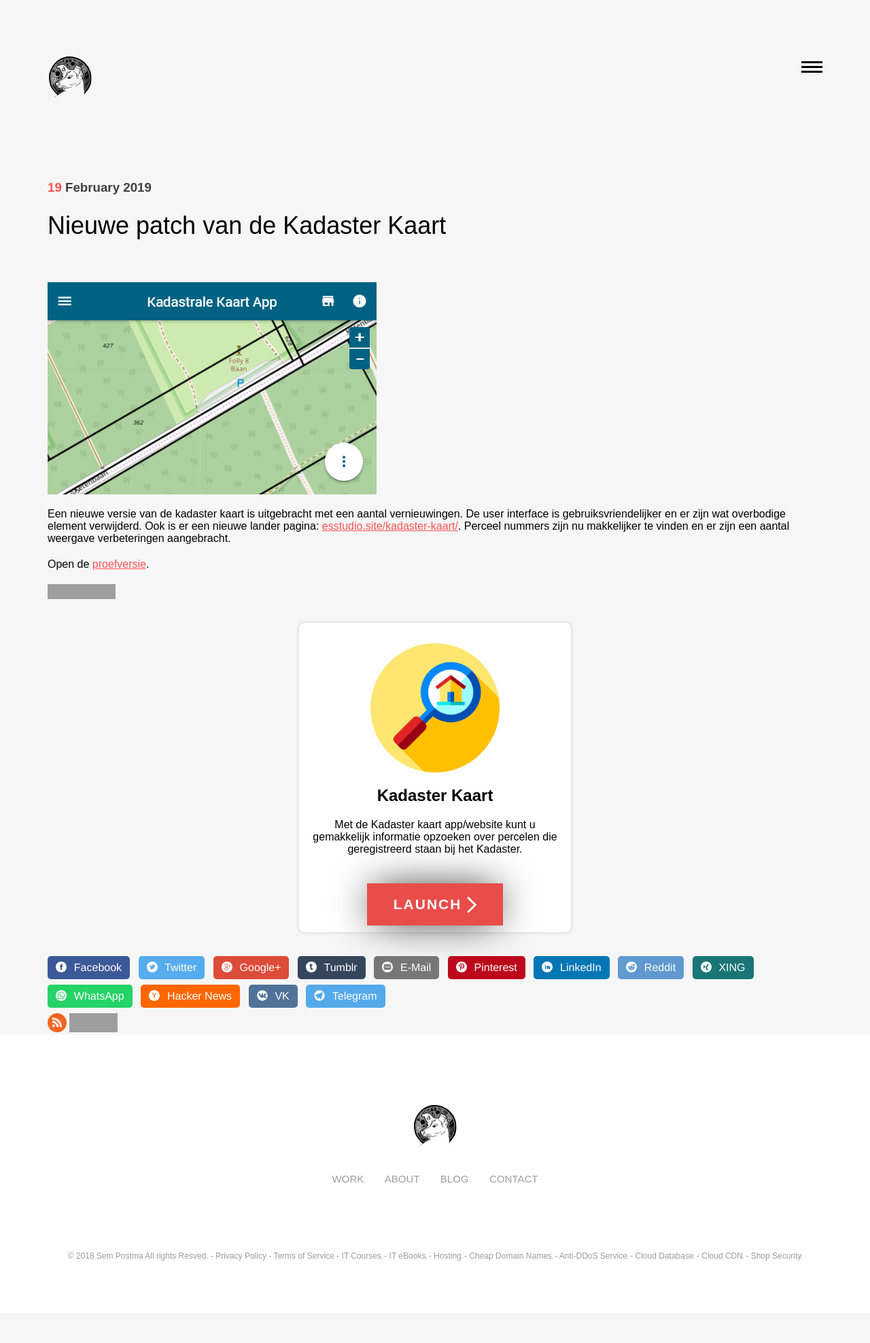
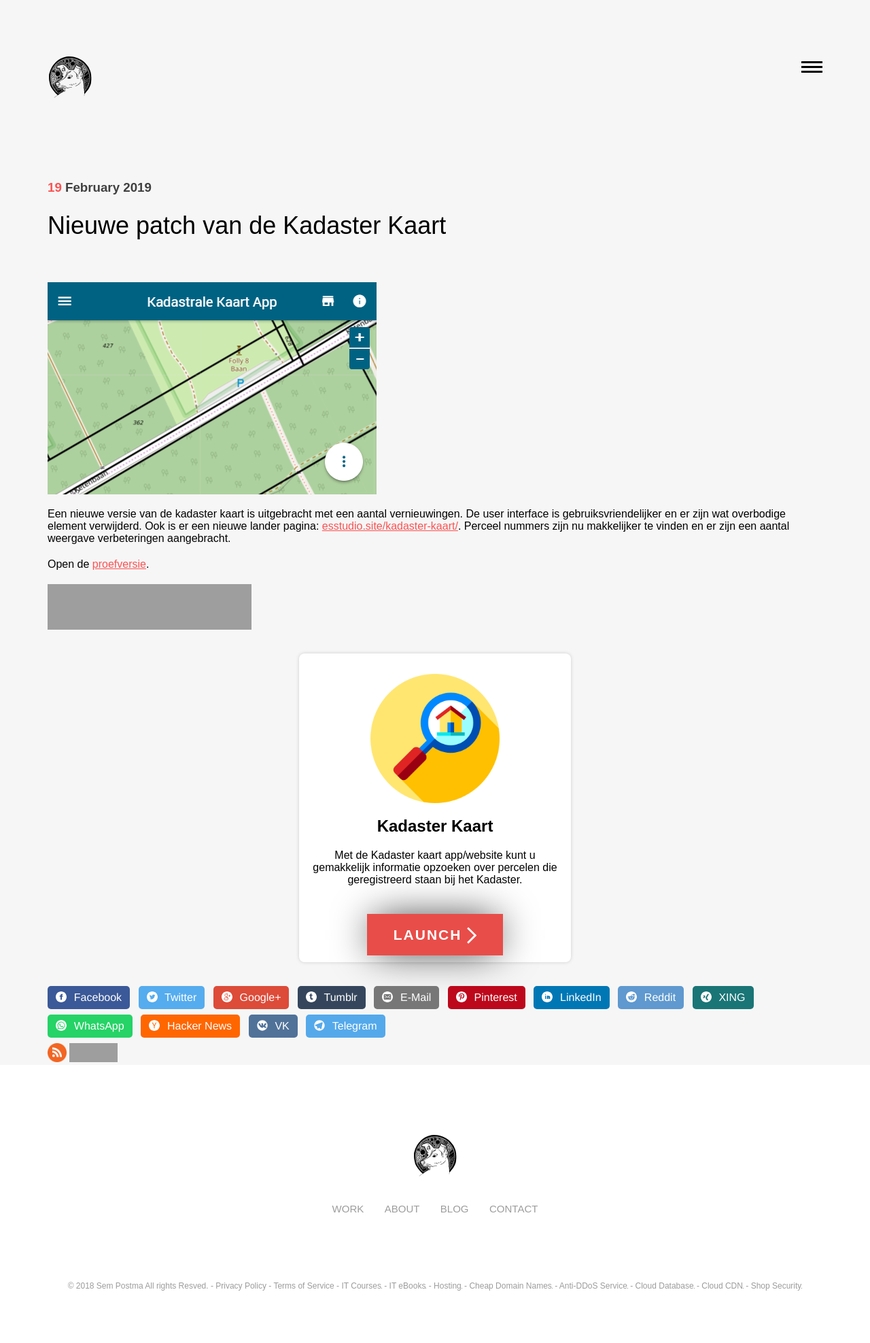
Before and after one commit to LesterGallagher/LesterGallagher.github.io, a Jekyll site: the page built from _posts/2019-02-19-nieuwe-versie-van-de-kadaster-kaart.md, in a window 1280 px wide. Shown: the whole page at 68% size. Built offline with Jekyll 4.4.1, drawn with Linux system fonts in a browser that asks for light colours; comment, search, counter and statistics services are not loaded; before the commit the page ends 1931 px from its top, so only the background shows below that; grey boxes are pictures that could not be loaded.

Commit message:
Update from Forestry.io Sem Postma updated _posts/2019-02-19-nieuwe-versie-van-de-kadaster-kaart.md

```diff
--- a/_posts/2019-02-19-nieuwe-versie-van-de-kadaster-kaart.md
+++ b/_posts/2019-02-19-nieuwe-versie-van-de-kadaster-kaart.md
@@ -16,6 +16,6 @@ Een nieuwe versie van de kadaster kaart is uitgebracht met een aantal vernieuwin
 
 Open de [proefversie](https://esstudio.site/kadaster-app/).
 
-<a href='https://play.google.com/store/apps/details?id=com.EchoSierraStudio.Kadaster_Kaart&pcampaignid=MKT-Other-global-all-co-prtnr-py-PartBadge-Mar2515-1'><img width="100" alt='Ontdek het op Google Play' src='https://play.google.com/intl/en_us/badges/images/generic/nl_badge_web_generic.png'/></a>
+<a href='https://play.google.com/store/apps/details?id=com.EchoSierraStudio.Kadaster_Kaart&pcampaignid=MKT-Other-global-all-co-prtnr-py-PartBadge-Mar2515-1'><img width="300" alt='Ontdek het op Google Play' src='https://play.google.com/intl/en_us/badges/images/generic/nl_badge_web_generic.png'/></a>
 
 {% include app-portal.html %}
```
